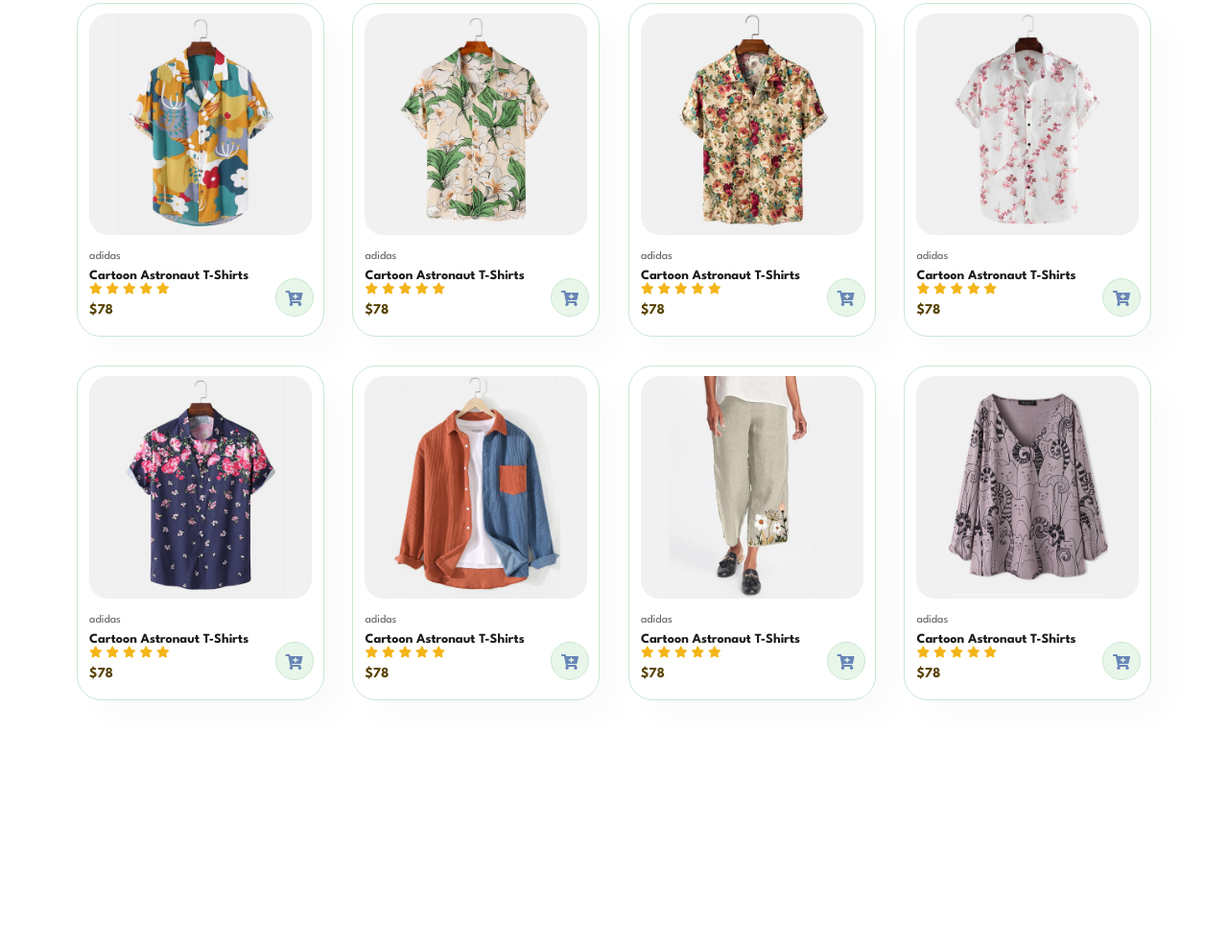
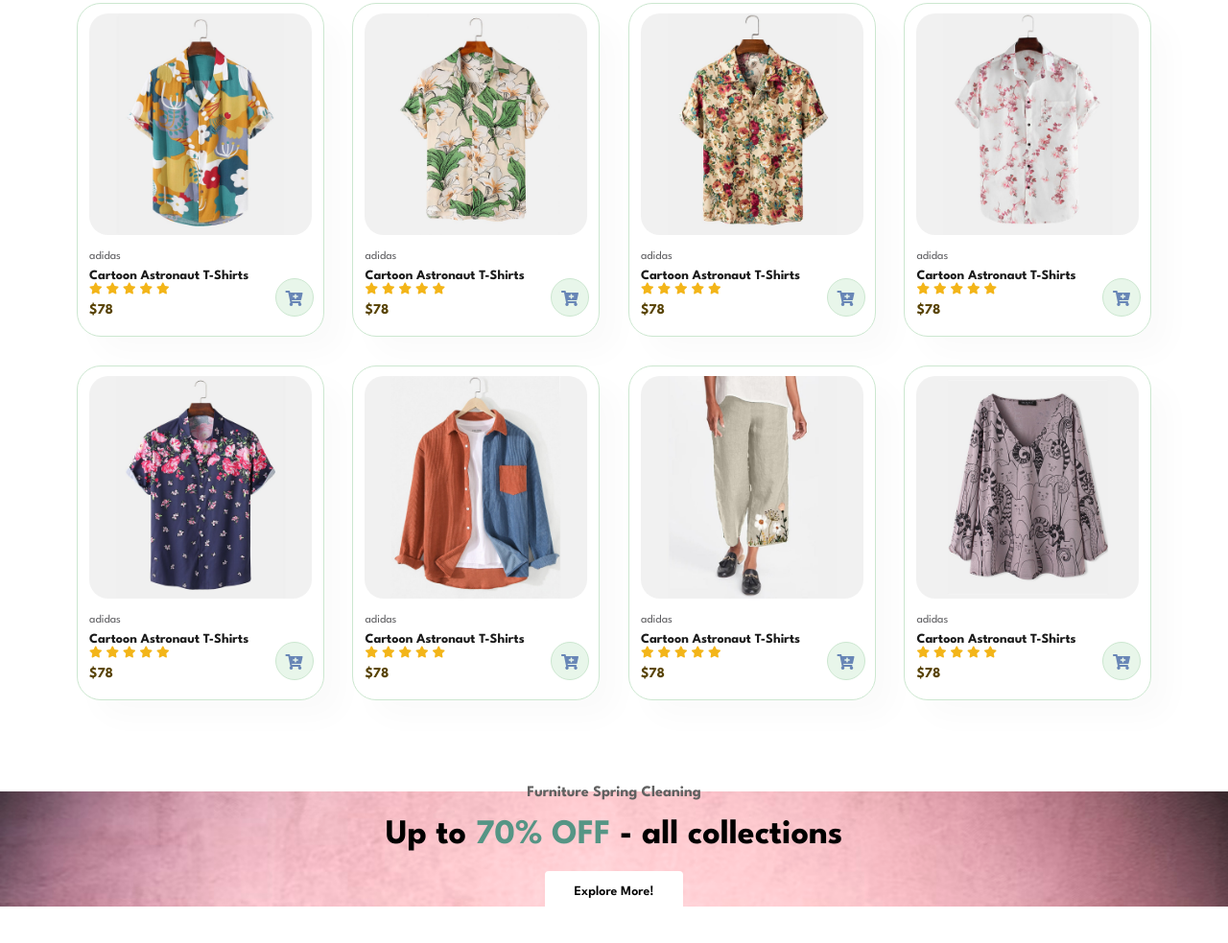
Before and after one commit to jenoen/ecommerceSite, a plain HTML site: page src/index.html in a window 1280 px wide. Shown: the part 1353-2336 px from the top of the page at 96% size. Before the commit the page ends 2138 px from the top, so only its background shows below. Drawn offline with Linux system fonts and the light colour scheme.

Commit message:
banner sale

```diff
--- a/src/index.html
+++ b/src/index.html
@@ -229,6 +229,12 @@
       </div>
     </section>
 
+    <section id="banner" class="section-m1">
+      <h4>Furniture Spring Cleaning</h4>
+      <h2>Up to <span>70% OFF</span> - all collections</h2>
+      <button class="normal">Explore More!</button>
+    </section>
+
     <script src="script.js"></script>
   </body>
 </html>
--- a/src/style.css
+++ b/src/style.css
@@ -42,6 +42,19 @@ p {
 
 .section-m1 {
   margin: 40px 0;
+}
+
+button.normal {
+  font-size: 14px;
+  font-weight: 600;
+  padding: 15px 30px;
+  color: #000;
+  background-color: #fff;
+  border-radius: 4px;
+  cursor: pointer;
+  border: none;
+  outline: none;
+  transition: 0.2s;
 }
 
 body {
@@ -256,3 +269,36 @@ body {
   bottom: 20px;
   right: 10px;
 }
+
+#banner {
+  display: flex;
+  flex-direction: column;
+  justify-content: center;
+  align-items: center;
+  text-align: center;
+  background-image: url("../images/plant-banner.avif");
+  width: 100%;
+  height: 15vh;
+  background-size: cover;
+  background-position: cetner;
+}
+
+#banner h4 {
+  color: #616161;
+  font-size: 16px;
+}
+
+#banner h2 {
+  color: #000000;
+  font-size: 36px;
+  padding: 10px 0;
+}
+
+#banner h2 span {
+  color: #569585;
+}
+
+#banner button:hover {
+  background: #088178;
+  color: #fff;
+}
```
Also changed, not shown: images/plant-banner.avif (added).
